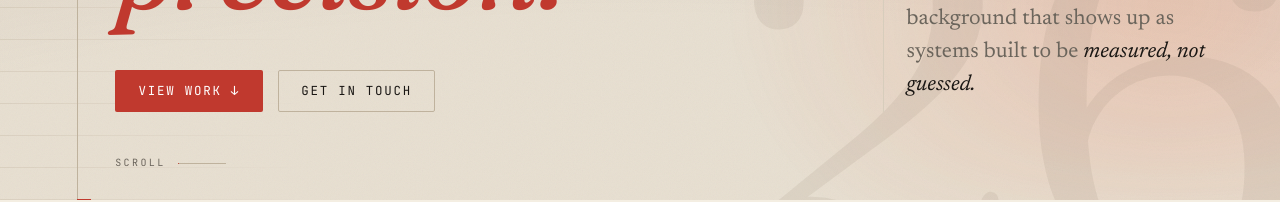
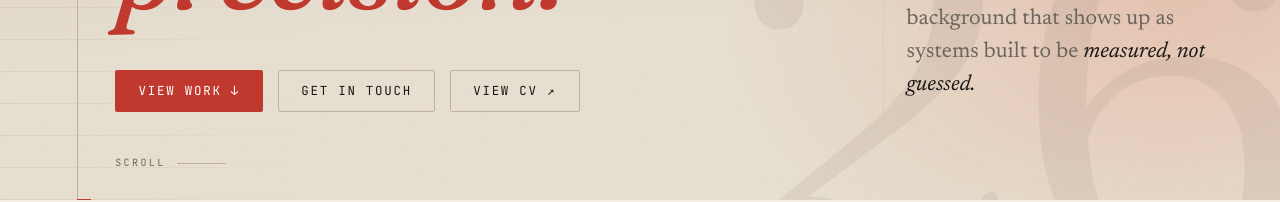
Before and after one commit to carvemerson/carvemerson.github.io, a Vue app: page / in a window 1280 px wide. Shown: the part 600-802 px from the top of the page. Built offline with nearby package versions, Linux system fonts and the light colour scheme.

Commit message:
feat(hero): add "View CV" CTA linking to LinkedIn

```diff
--- a/src/components/AppHero.vue
+++ b/src/components/AppHero.vue
@@ -45,6 +45,13 @@
                         class="btn btn--ghost"
                         href="#contact"
                     >Get in touch</a>
+                    <a
+                        class="btn btn--ghost"
+                        href="https://www.linkedin.com/in/carvemerson/"
+                        target="_blank"
+                        rel="noopener"
+                        aria-label="View CV on LinkedIn (opens in new window)"
+                    >View CV ↗</a>
                 </div>
             </div>
 
```
